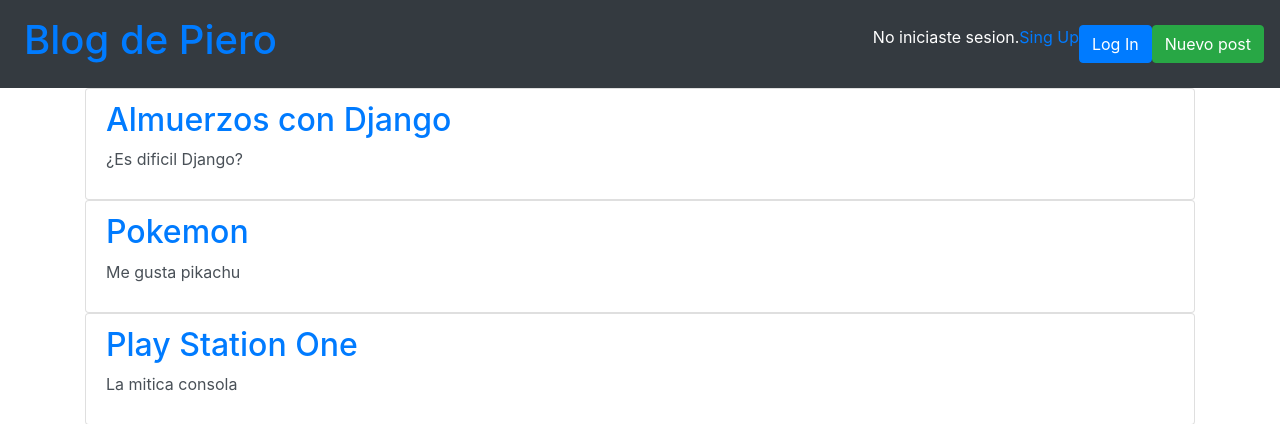
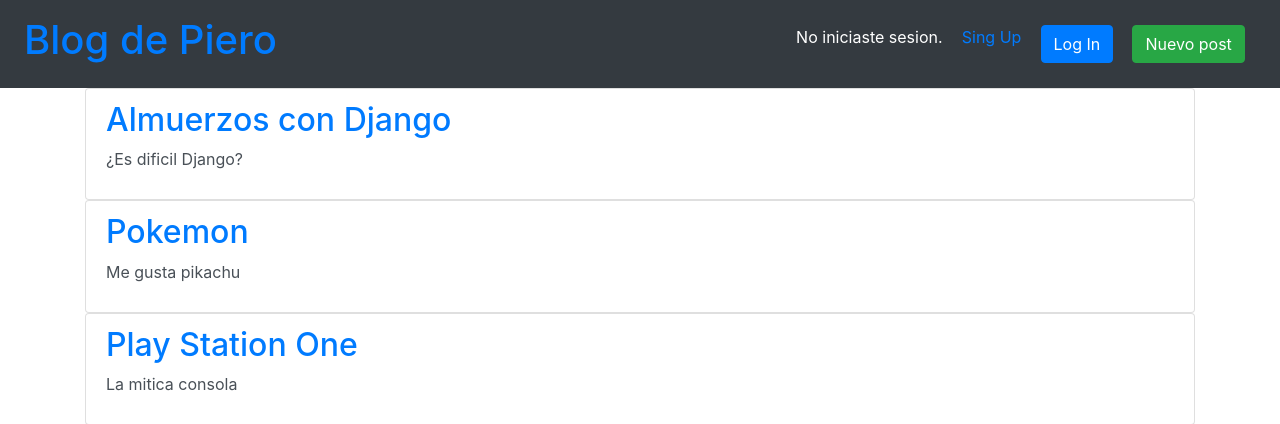
Before and after one commit to Shadowrunner11/senatiDjango, a Django app: page / in a window 1280 px wide. Shown: the top 424 px of the page. Run offline with Django 3.2, Linux system fonts and the light colour scheme; data comes from the database, SQL or seed files in the repository; both versions use the stored data as it was after the commit; some libraries are stand-ins or nearby versions.

Commit message:
Tercer refactor

```diff
--- a/static/css/style.css
+++ b/static/css/style.css
@@ -7,6 +7,7 @@ form p {margin: auto; width: 25rem;}
 .btn{display: inline;}
 
 .flex-container{display:flex; flex-direction: row; flex-wrap:wrap ;}
+.flex-container > * {margin-right: 1.2rem;}
 
 @media only screen and (max-width: 600px){
     .flex-container{flex-direction: column;}
```
Also changed, not shown: db.sqlite3.
